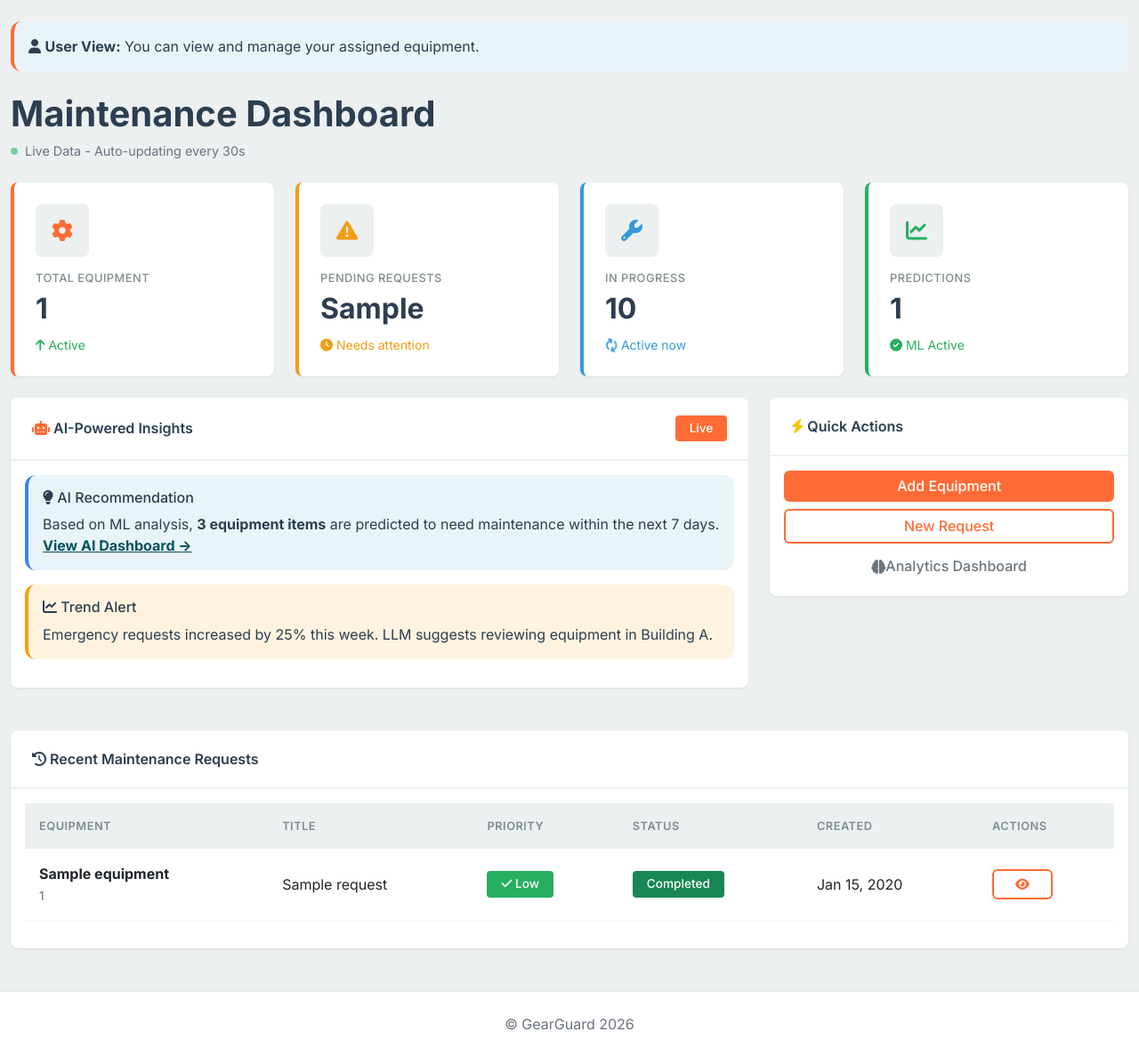
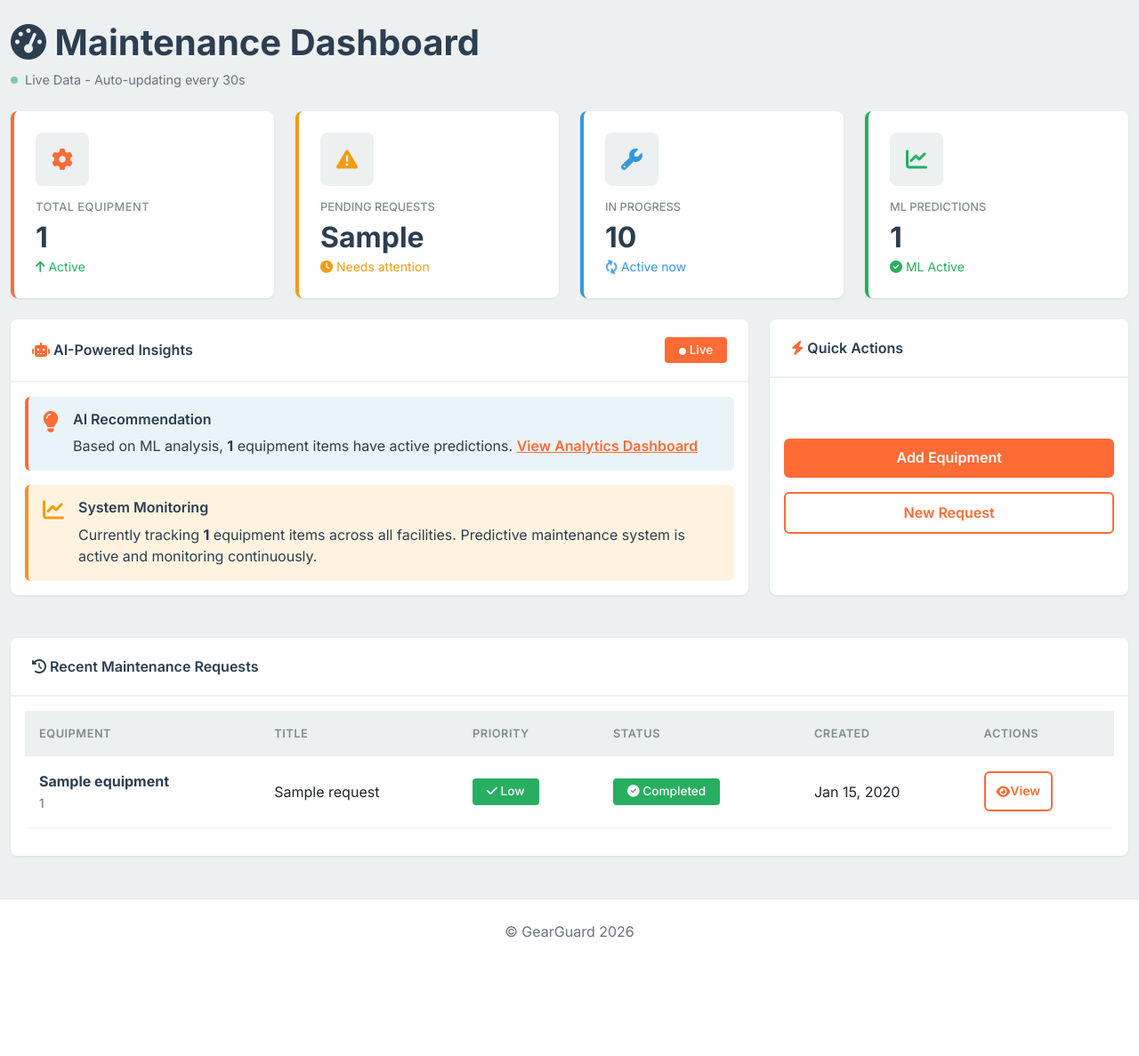
Before and after one commit to neelgundale16/GearGuard, a Django app: template maintenance/templates/maintenance/dashboard.html in a window 1280 px wide. Shown: the whole page at 89% size. After the commit the page ends 1054 px from the top, so only its background shows below. Run offline with Django 5.2, Linux system fonts and the light colour scheme; the template is opened without the code that fills it: most values are stand-ins (such as "Sample title", 1, 10 or a date in 2020).

Commit message:
Maintenance Dashboard

```diff
--- a/maintenance/templates/maintenance/dashboard.html
+++ b/maintenance/templates/maintenance/dashboard.html
@@ -1,96 +1,104 @@
 {% extends 'base.html' %}
+
+{% block title %}Dashboard - GearGuard{% endblock %}
 
 {% block content %}
 <div class="container-fluid mt-4">
 
-    <!-- Admin/User Role Badge -->
     {% if user.is_staff %}
         <div class="alert alert-warning mb-4" style="border-radius: 12px;">
             <i class="fas fa-crown"></i> <strong>Admin View:</strong> You have full access to all features including ML training and analytics.
         </div>
-    {% else %}
-        <div class="alert alert-info mb-4" style="border-radius: 12px;">
-            <i class="fas fa-user"></i> <strong>User View:</strong> You can view and manage your assigned equipment.
-        </div>
     {% endif %}
 
-    <!-- Header with Live Indicator -->
+    <!-- Header -->
     <div class="d-flex justify-content-between align-items-center mb-4">
         <div>
-            <h1 class="mb-1" style="font-weight: 700;">
-                Maintenance Dashboard
+            <h1 class="mb-1" style="font-weight: 700; color: #2C3E50;">
+                <i class="fas fa-tachometer-alt"></i> Maintenance Dashboard
             </h1>
             <div class="live-indicator" style="color: #6b7280;">
                 <span class="live-dot"></span>
                 <span style="font-size: 0.9rem;">Live Data - Auto-updating every 30s</span>
             </div>
         </div>
-
     </div>
 
-
-    <!-- Statistics Cards - Industrial Simple Design -->
+    <!-- Statistics Cards -->
     <div class="row mb-4">
+        <!-- Total Equipment -->
         <div class="col-md-3">
             <div class="stat-card">
                 <div class="stat-icon">
                     <i class="fas fa-cog"></i>
                 </div>
                 <div>
-                <h6 style="color: #7F8C8D; font-size: 0.8rem; margin-bottom: 0.5rem; text-transform: uppercase; letter-spacing: 0.5px;">Total Equipment</h6>
-                <h2 style="font-weight: 700; margin: 0; color: #2C3E50;">{{ total_equipment }}</h2>
-                <div class="mt-2">
+                    <h6 style="color: #7F8C8D; font-size: 0.8rem; margin-bottom: 0.5rem; text-transform: uppercase; letter-spacing: 0.5px;">
+                        Total Equipment
+                    </h6>
+                    <h2 style="font-weight: 700; margin: 0; color: #2C3E50;">
+                        {{ total_equipment }}
+                    </h2>
                     <small style="color: #27AE60;">
                         <i class="fas fa-arrow-up"></i> Active
                     </small>
                 </div>
             </div>
         </div>
-    </div>
 
+        <!-- Pending Requests -->
         <div class="col-md-3">
             <div class="stat-card" style="border-left-color: #F39C12;">
                 <div class="stat-icon" style="color: #F39C12;">
                     <i class="fas fa-exclamation-triangle"></i>
                 </div>
                 <div>
-                <h6 style="color: #7F8C8D; font-size: 0.8rem; margin-bottom: 0.5rem; text-transform: uppercase; letter-spacing: 0.5px;">Pending Requests</h6>
-                <h2 style="font-weight: 700; margin: 0; color: #2C3E50;">{{ pending_requests }}</h2>
-                <div class="mt-2">
+                    <h6 style="color: #7F8C8D; font-size: 0.8rem; margin-bottom: 0.5rem; text-transform: uppercase;">
+                        Pending Requests
+                    </h6>
+                    <h2 style="font-weight: 700; margin: 0; color: #2C3E50;">
+                        {{ pending_requests }}
+                    </h2>
                     <small style="color: #F39C12;">
                         <i class="fas fa-clock"></i> Needs attention
                     </small>
                 </div>
             </div>
         </div>
-    </div>
 
+        <!-- In Progress -->
         <div class="col-md-3">
             <div class="stat-card" style="border-left-color: #3498DB;">
                 <div class="stat-icon" style="color: #3498DB;">
                     <i class="fas fa-wrench"></i>
                 </div>
                 <div>
-                <h6 style="color: #7F8C8D; font-size: 0.8rem; margin-bottom: 0.5rem; text-transform: uppercase; letter-spacing: 0.5px;">In Progress</h6>
-                <h2 style="font-weight: 700; margin: 0; color: #2C3E50;">{{ in_progress_requests }}</h2>
-                <div class="mt-2">
+                    <h6 style="color: #7F8C8D; font-size: 0.8rem; margin-bottom: 0.5rem; text-transform: uppercase;">
+                        In Progress
+                    </h6>
+                    <h2 style="font-weight: 700; margin: 0; color: #2C3E50;">
+                        {{ in_progress_requests }}
+                    </h2>
                     <small style="color: #3498DB;">
                         <i class="fas fa-sync fa-spin"></i> Active now
                     </small>
                 </div>
             </div>
         </div>
-    </div>
 
+        <!-- ML Predictions -->
         <div class="col-md-3">
             <div class="stat-card" style="border-left-color: #27AE60;">
                 <div class="stat-icon" style="color: #27AE60;">
                     <i class="fas fa-chart-line"></i>
                 </div>
                 <div>
-                <h6 style="color: #7F8C8D; font-size: 0.8rem; margin-bottom: 0.5rem; text-transform: uppercase; letter-spacing: 0.5px;">Predictions</h6>
-                <h2 style="font-weight: 700; margin: 0; color: #2C3E50;">{{ total_equipment }}</h2>
-                <div class="mt-2">
+                    <h6 style="color: #7F8C8D; font-size: 0.8rem; margin-bottom: 0.5rem; text-transform: uppercase;">
+                        ML Predictions
+                    </h6>
+                    <h2 style="font-weight: 700; margin: 0; color: #2C3E50;">
+                        {{ total_equipment }}
+                    </h2>
                     <small style="color: #27AE60;">
                         <i class="fas fa-check-circle"></i> ML Active
                     </small>
@@ -98,68 +106,84 @@
             </div>
         </div>
     </div>
-</div>
 
-    <!-- AI Insights Section -->
-    <div class="row mb-4">
-        <div class="col-md-8">
-            <div class="card">
-                <div class="card-header">
-                    <div class="d-flex justify-content-between align-items-center">
+    <!-- AI Insights + Quick Actions Row -->
+    <div class="row mb-4 align-items-stretch">
+
+        <!-- AI-Powered Insights (Larger) -->
+        <div class="col-md-8 d-flex">
+            <div class="card w-100">
+                <div class="card-header d-flex justify-content-between align-items-center">
                     <span>
-                            <i class="fas fa-robot text-primary"></i> AI-Powered Insights
+                        <i class="fas fa-robot" style="color: #FF6B35;"></i> AI-Powered Insights
                     </span>
-                        <span class="badge bg-primary">Live</span>
-                    </div>
+                    <span class="badge" style="background: #FF6B35; color: white;">
+                        <i class="fas fa-circle" style="font-size: 0.5rem;"></i> Live
+                    </span>
                 </div>
                 <div class="card-body">
-                    <div class="alert alert-info" style="border-radius: 12px; border-left: 4px solid #3b82f6;">
-                        <h6><i class="fas fa-lightbulb"></i> AI Recommendation</h6>
-                        <p class="mb-0">
-                            Based on ML analysis, <strong>3 equipment items</strong> are predicted to need maintenance within the next 7 days.
-                            <a href="{% url 'maintenance:ml_dashboard' %}" class="alert-link">View AI Dashboard →</a>
-                        </p>
-                    </div>
-
-                    <div class="alert alert-warning" style="border-radius: 12px; border-left: 4px solid #f59e0b;">
-                        <h6><i class="fas fa-chart-line"></i> Trend Alert</h6>
-                        <p class="mb-0">
-                            Emergency requests increased by 25% this week. LLM suggests reviewing equipment in Building A.
+                    <!-- AI Recommendation -->
+                    <div class="alert alert-info mb-3">
+                        <div class="d-flex align-items-start">
+                            <i class="fas fa-lightbulb" style="font-size: 1.5rem; margin-right: 1rem; color: #FF6B35;"></i>
+                            <div>
+                                <h6 class="mb-2" style="font-weight: 600; color: #2C3E50;">
+                                    AI Recommendation
+                                </h6>
+                                <p class="mb-0" style="color: #2C3E50;">
+                                    Based on ML analysis, <strong>{{ total_equipment }}</strong> equipment items have active predictions.
+                                    <a href="{% url 'maintenance:ml_dashboard' %}" class="alert-link" style="color: #FF6B35; font-weight: 600;">
+                                        View Analytics Dashboard
+                                    </a>
                                 </p>
                             </div>
                         </div>
                     </div>
+
+                    <!-- Trend Alert -->
+                    <div class="alert alert-warning mb-0">
+                        <div class="d-flex align-items-start">
+                            <i class="fas fa-chart-line" style="font-size: 1.5rem; margin-right: 1rem; color: #F39C12;"></i>
+                            <div>
+                                <h6 class="mb-2" style="font-weight: 600; color: #2C3E50;">
+                                    System Monitoring
+                                </h6>
+                                <p class="mb-0" style="color: #2C3E50;">
+                                    Currently tracking <strong>{{ total_equipment }}</strong> equipment items across all facilities.
+                                    Predictive maintenance system is active and monitoring continuously.
+                                </p>
                             </div>
-
-        <div class="col-md-4">
-            <div class="card">
-                <div class="card-header">
-                    <i class="fas fa-bolt text-warning"></i> Quick Actions
-                </div>
-                <div class="card-body">
-                    <div class="d-grid gap-2">
-                       <a href="{% url 'maintenance:equipment_create' %}" class="btn btn-primary">
-                            Add Equipment
-                        </a>
-                        <a href="{% url 'maintenance:request_create' %}" class="btn btn-outline-primary">
-                            New Request
-                        </a>
-                        <a href="{% url 'maintenance:ml_dashboard' %}" class="btn btn-outline-secondary">
-                            <i class="fas fa-brain"></i> Analytics Dashboard
-                        </a>
                         </div>
                     </div>
                 </div>
             </div>
         </div>
 
-    <!-- Recent Requests with Modern Table -->
+        <!-- Quick Actions (Smaller) -->
+        <div class="col-md-4 d-flex">
+            <div class="card w-100">
+                <div class="card-header">
+                    <i class="fas fa-bolt" style="color: #FF6B35;"></i> Quick Actions
+                </div>
+                <div class="card-body d-flex flex-column justify-content-center">
+                    <a href="{% url 'maintenance:equipment_create' %}" class="btn btn-primary w-100 mb-3">
+                        Add Equipment
+                    </a>
+                    <a href="{% url 'maintenance:request_create' %}" class="btn btn-outline-primary w-100">
+                        New Request
+                    </a>
+                </div>
+            </div>
+        </div>
+    </div>
 
+    <!-- Recent Maintenance Requests -->
     <div class="card">
         <div class="card-header">
             <i class="fas fa-history"></i> Recent Maintenance Requests
         </div>
         <div class="card-body">
+            {% if recent_requests %}
                 <div class="table-responsive">
                     <table class="table table-hover">
                         <thead>
@@ -176,7 +200,7 @@
                             {% for request in recent_requests %}
                             <tr>
                                 <td>
-                            <strong>{{ request.equipment.name }}</strong><br>
+                                    <strong style="color: #2C3E50;">{{ request.equipment.name }}</strong><br>
                                     <small style="color: #6b7280;">{{ request.equipment.equipment_id }}</small>
                                 </td>
                                 <td>{{ request.title }}</td>
@@ -201,29 +225,24 @@
                                 </td>
                                 <td>
                                     {% if request.status == 'completed' %}
-                                <span class="badge bg-success">Completed</span>
+                                        <span class="badge" style="background: #27AE60; color: white;">
+                                            <i class="fas fa-check-circle"></i> Completed
+                                        </span>
                                     {% elif request.status == 'in_progress' %}
-                                <span class="badge" style="background: #3498DB;">In Progress</span>
+                                        <span class="badge" style="background: #3498DB; color: white;">
+                                            <i class="fas fa-sync fa-spin"></i> In Progress
+                                        </span>
                                     {% else %}
-                                <span class="badge" style="background: #F39C12;">Pending</span>
+                                        <span class="badge" style="background: #F39C12; color: white;">
+                                            <i class="fas fa-clock"></i> Pending
+                                        </span>
                                     {% endif %}
                                 </td>
                                 <td>{{ request.created_at|date:"M d, Y" }}</td>
                                 <td>
                                     <a href="{% url 'maintenance:equipment_detail' request.equipment.id %}"
-                               class="btn btn-sm btn-outline-primary"
-                               title="View Equipment Details">
-                                <i class="fas fa-eye"></i>
-                            </a>
-                        </td>
-                    </tr>
-                    {% empty %}
-                    <tr>
-                        <td colspan="6" class="text-center" style="padding: 3rem;">
-                            <i class="fas fa-inbox fa-3x" style="color: #d1d5db; margin-bottom: 1rem;"></i>
-                            <p style="color: #6b7280;">No requests yet. Create your first one!</p>
-                            <a href="{% url 'maintenance:request_create' %}" class="btn btn-primary">
-                                <i class="fas fa-plus"></i> Create Request
+                                       class="btn btn-sm btn-outline-primary">
+                                        <i class="fas fa-eye"></i> View
                                     </a>
                                 </td>
                             </tr>
@@ -231,6 +250,55 @@
                         </tbody>
                     </table>
                 </div>
+            {% else %}
+                <div class="text-center py-5">
+                    <i class="fas fa-inbox" style="font-size: 3rem; color: #E5E7EB; margin-bottom: 1rem;"></i>
+                    <p class="text-muted">No recent maintenance requests</p>
+                    <a href="{% url 'maintenance:request_create' %}" class="btn btn-primary">
+                        <i class="fas fa-plus"></i> Create First Request
+                    </a>
+                </div>
+            {% endif %}
         </div>
     </div>
+</div>
+
+<style>
+    /* Remove blue focus outlines from Quick Actions buttons */
+    .card-body .btn {
+        padding: 12px;
+        font-weight: 600;
+    }
+
+    .btn:focus,
+    .btn:active,
+    .btn:focus-visible,
+    .btn-primary:focus,
+    .btn-primary:active,
+    .btn-outline-primary:focus,
+    .btn-outline-primary:active {
+        outline: none !important;
+        box-shadow: none !important;
+    }
+
+    /* Smooth hover transitions */
+    .stat-card {
+        transition: all 0.3s ease;
+    }
+
+    .stat-card:hover {
+        transform: translateY(-2px);
+        box-shadow: 0 4px 12px rgba(0,0,0,0.12);
+    }
+
+    /* Table row hover effect */
+    .table tbody tr {
+        transition: all 0.2s;
+    }
+
+    .table tbody tr:hover {
+        transform: translateX(2px);
+        box-shadow: 0 2px 8px rgba(0,0,0,0.08);
+    }
+</style>
 {% endblock %}
```
Lines whose indentation alone changed are shown as unchanged.
